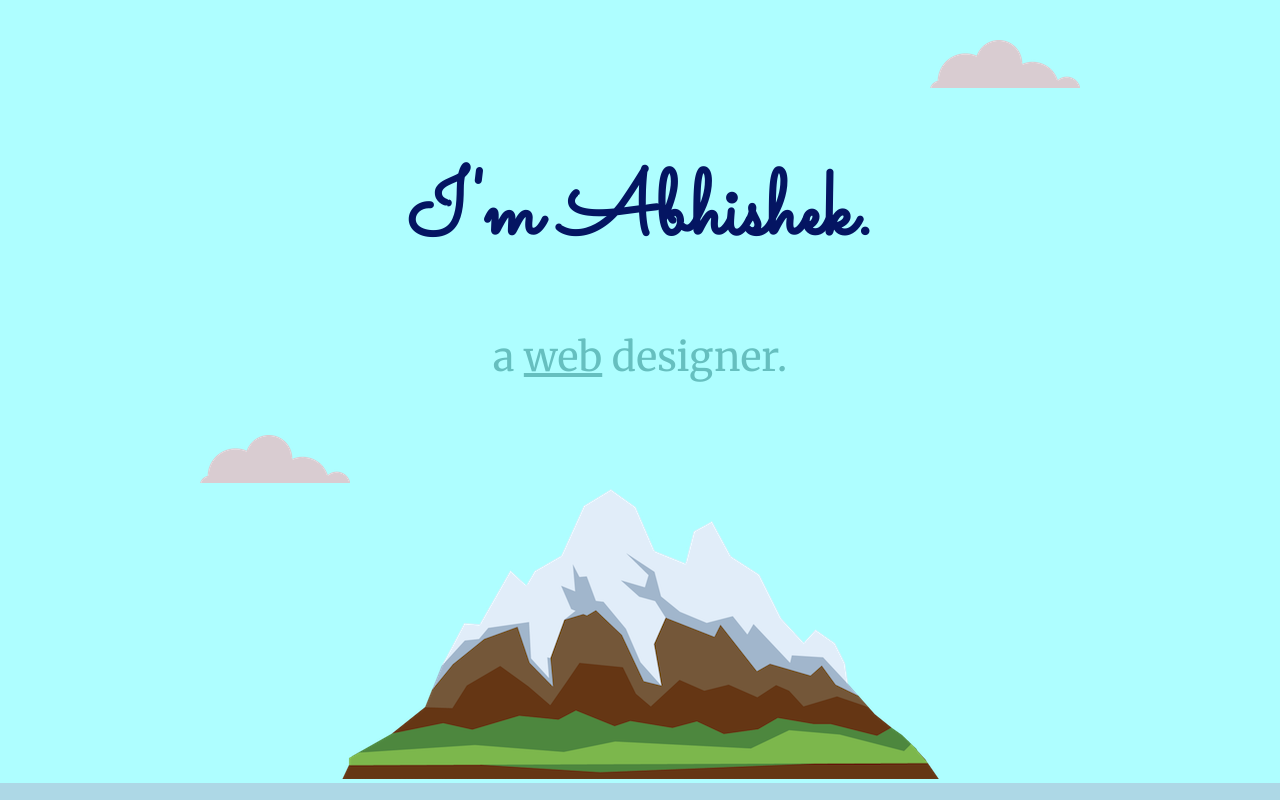
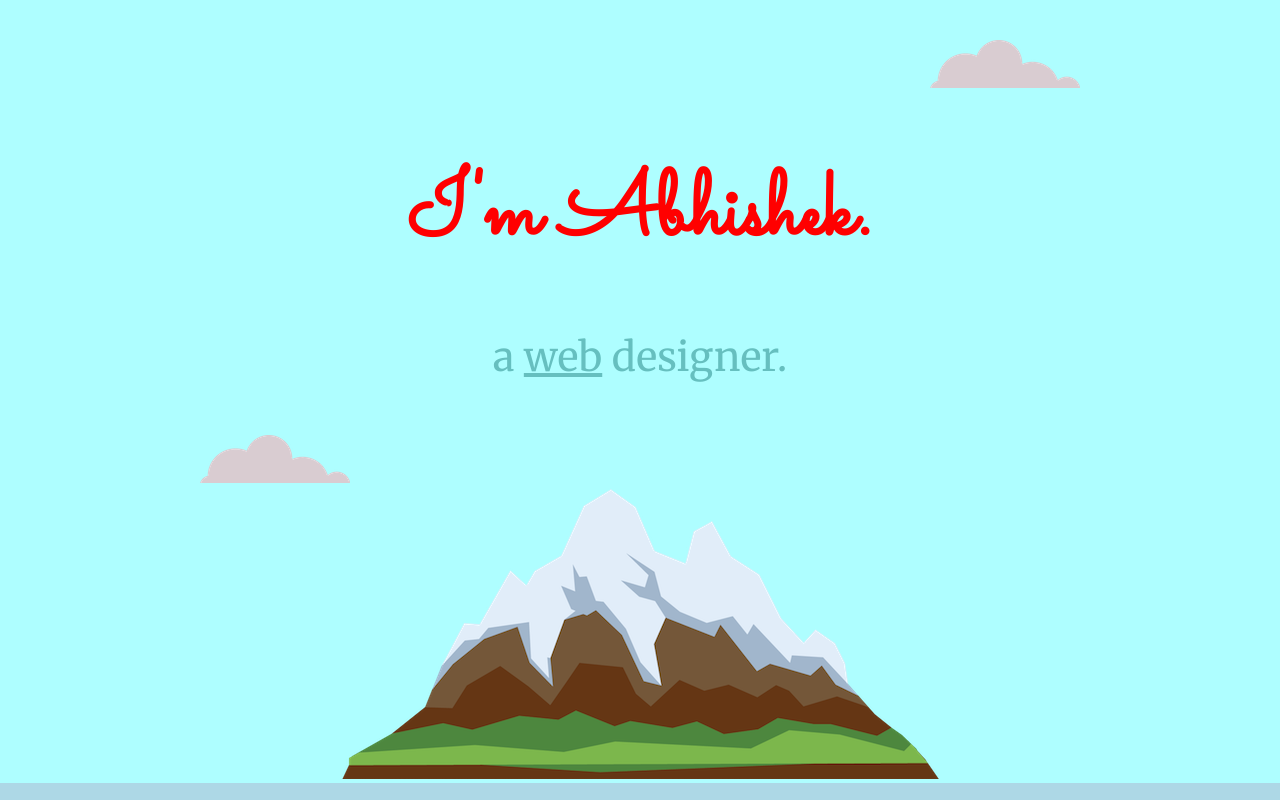
Before and after one commit to abhishekumar09/CSS-Site.github.io, a plain HTML site: page index.html in a window 1280 px wide. Shown: the top 800 px of the page. Drawn offline with Linux system fonts and the light colour scheme.

Commit message:
Update styles.css

```diff
--- a/css/styles.css
+++ b/css/styles.css
@@ -25,7 +25,7 @@ a:hover{
 
 
 h1{
-  color: #041562;
+  color: red;
   font-size: 5.625rem;       /* when u want  to write inpercentage then u dconvert in pix firdt like 100% = 16px and we wnt to 90px in perc. then we do 90/16 = 562.5%       16px=100%=1em */
 /*  line-height: 2; */
    margin: 50px auto 50px auto;
```
